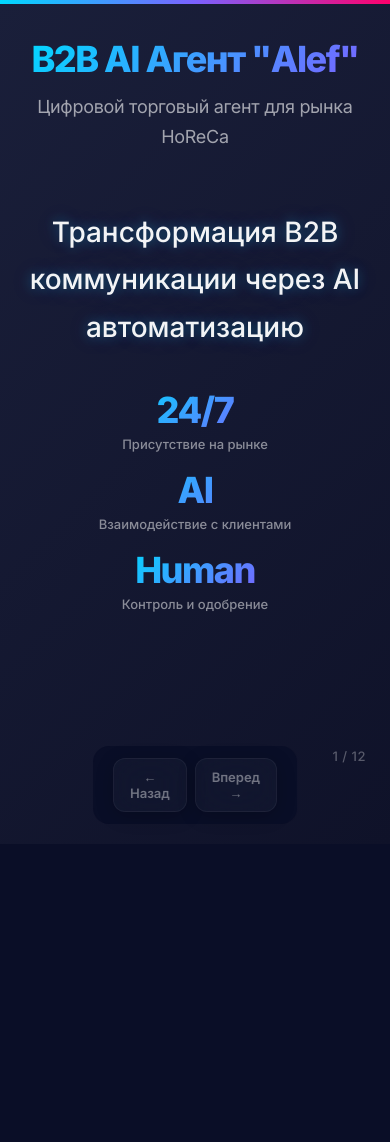
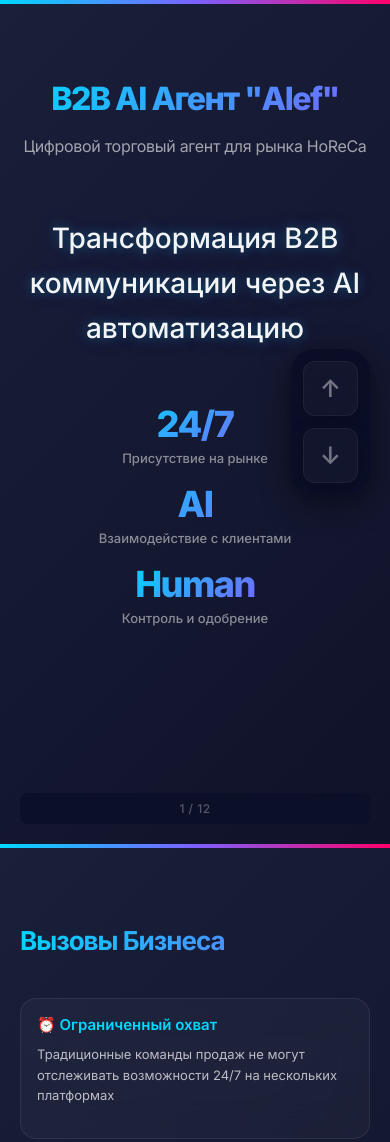
Before and after one commit to kostiantynkovalchuk/ALEF-AGENT-PRESENTATION, a plain HTML site: page index.html in a window 390 px wide. Shown: the top 1142 px of the page. Before the commit the page ends 844 px from the top, so only its background shows below. Drawn offline with Linux system fonts and the light colour scheme.

Commit message:
mobile fix

```diff
--- a/index.css
+++ b/index.css
@@ -518,57 +518,107 @@ strong {
 @media (max-width: 768px) {
     body {
         overflow-x: hidden;
+        overflow-y: auto;
+    }
+
+    .presentation {
+        display: block;
+        height: auto;
     }
 
     .slide {
-        padding: 40px 24px 120px 24px;
+        padding: 80px 20px 100px 20px;
         height: auto;
         min-height: 100vh;
-        overflow-y: auto;
+        width: 100vw;
+        display: flex !important;
+        flex-direction: column;
+        justify-content: flex-start;
+        position: relative;
+    }
+
+    .slide.active {
+        display: flex !important;
     }
 
     h1 {
-        font-size: 36px;
-        margin-bottom: 12px;
+        font-size: 32px;
+        margin-bottom: 16px;
+        line-height: 1.2;
     }
 
     h2 {
-        font-size: 28px;
-        margin-bottom: 16px;
+        font-size: 26px;
+        margin-bottom: 20px;
+        line-height: 1.3;
     }
 
     h3 {
         font-size: 18px;
-        margin-bottom: 12px;
+        margin-bottom: 16px;
     }
 
     p {
         font-size: 14px;
+        line-height: 1.6;
+        margin-bottom: 16px;
     }
 
     .subtitle {
-        font-size: 18px;
-        margin-bottom: 32px;
+        font-size: 16px;
+        margin-bottom: 24px;
     }
 
     .controls {
-        bottom: 20px;
-        gap: 8px;
-        position: fixed;
-        background: rgba(10, 14, 39, 0.95);
-        padding: 12px 20px;
-        border-radius: 16px;
+        flex-direction: column;
+        right: 20px;
+        left: auto;
+        top: 50%;
+        transform: translateY(-50%);
+        bottom: auto;
+        gap: 12px;
+        background: rgba(10, 14, 39, 0.9);
+        padding: 12px;
+        border-radius: 24px;
+        box-shadow: 0 8px 32px rgba(0, 0, 0, 0.4);
     }
 
     button {
-        padding: 10px 16px;
-        font-size: 13px;
+        padding: 12px 16px;
+        font-size: 20px;
+        min-width: 48px;
+        min-height: 48px;
+        display: flex;
+        align-items: center;
+        justify-content: center;
+        writing-mode: horizontal-tb;
+    }
+
+    #prevBtn::before {
+        content: "↑";
+    }
+
+    #nextBtn::before {
+        content: "↓";
+    }
+
+    #prevBtn, #nextBtn {
+        font-size: 0;
+    }
+
+    #prevBtn::before, #nextBtn::before {
+        font-size: 24px;
     }
 
     .slide-number {
-        bottom: 80px;
-        right: 24px;
-        font-size: 13px;
+        bottom: 20px;
+        right: 20px;
+        left: 20px;
+        text-align: center;
+        font-size: 12px;
+        background: rgba(10, 14, 39, 0.8);
+        padding: 8px;
+        border-radius: 8px;
     }
 
     /* Stack timeline phases vertically */
```
